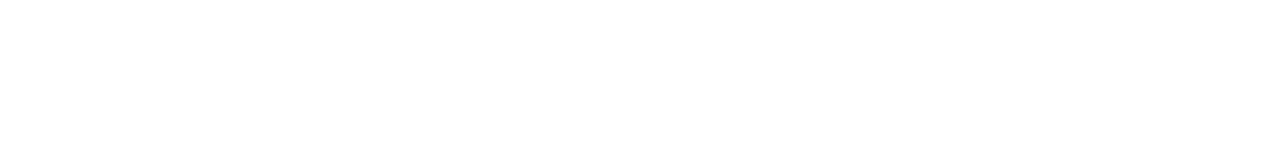
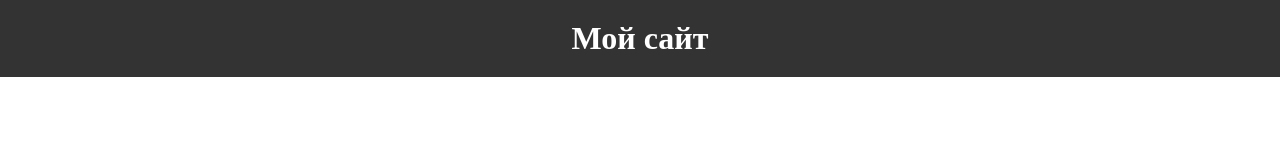
Before and after one commit to tochnoNeCipa/KaisarLPR5, a plain HTML site: page index.html in a window 1280 px wide. Drawn offline with Linux system fonts and the light colour scheme; a web font is replaced by a local one.

Commit message:
feat: add site header

```diff
--- a/assets/css/style.css
+++ b/assets/css/style.css
@@ -8,3 +8,9 @@
     margin: 0;
     box-sizing: inherit;
 }
+header {
+  background-color: #333;
+  color: white;
+  padding: 20px;
+  text-align: center;
+}
--- a/index.html
+++ b/index.html
@@ -9,5 +9,8 @@
 </head>
 <body>
     <script src="assets/js/main.js"></script>
+    <header>
+        <h1>Мой сайт</h1>
+    </header>
 </body>
 </html>
```
